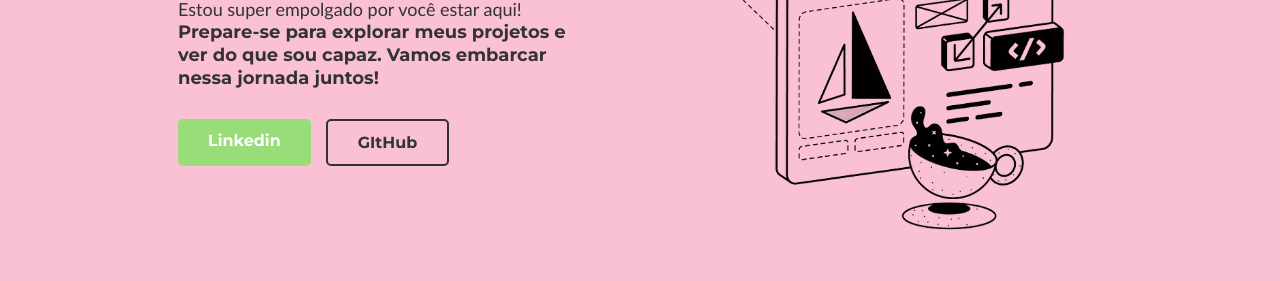
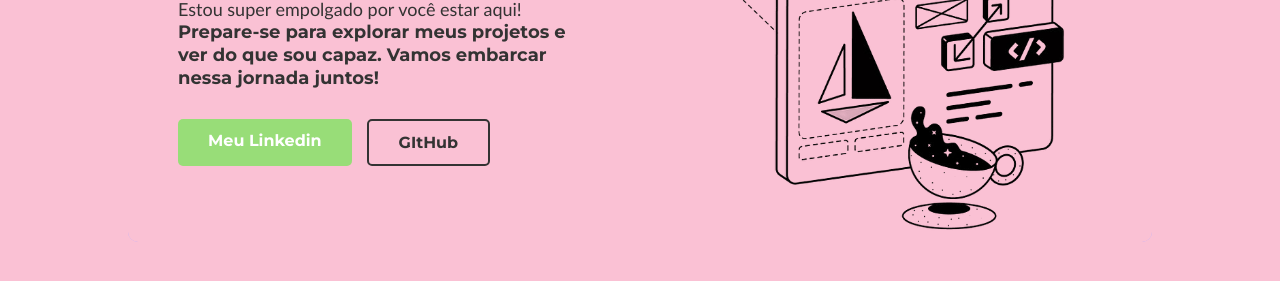
Before and after one commit to Thainanunesff/Meusitethainanunes, a plain HTML site: page docs/index.html in a window 1280 px wide. Shown: the part 301-582 px from the top of the page. Drawn offline with Linux system fonts and the light colour scheme.

Commit message:
Update index.html

```diff
--- a/docs/index.html
+++ b/docs/index.html
@@ -213,8 +213,8 @@
                 <h1>Seja bem vindo!</h1>
                 <p>Estou super empolgado por você estar aqui! </br><strong>Prepare-se para explorar meus projetos e ver do que sou capaz. Vamos embarcar nessa jornada juntos!</strong></p>
                 <div class="cta-buttons">
-                    <a href="#" class="cta-button">Linkedin</a>
-                    <a href="#" class="cta-button-secondary">GItHub</a>
+                    <a href="https://www.linkedin.com/in/thain%C3%A1-nunes-freire-da-costa-3402ba187/?original_referer=" class="cta-button">Meu Linkedin</a>
+                    <a href="https://github.com/Thainanunesff" class="cta-button-secondary">GItHub</a>
                 </div>
             </div>
         </div>
```
